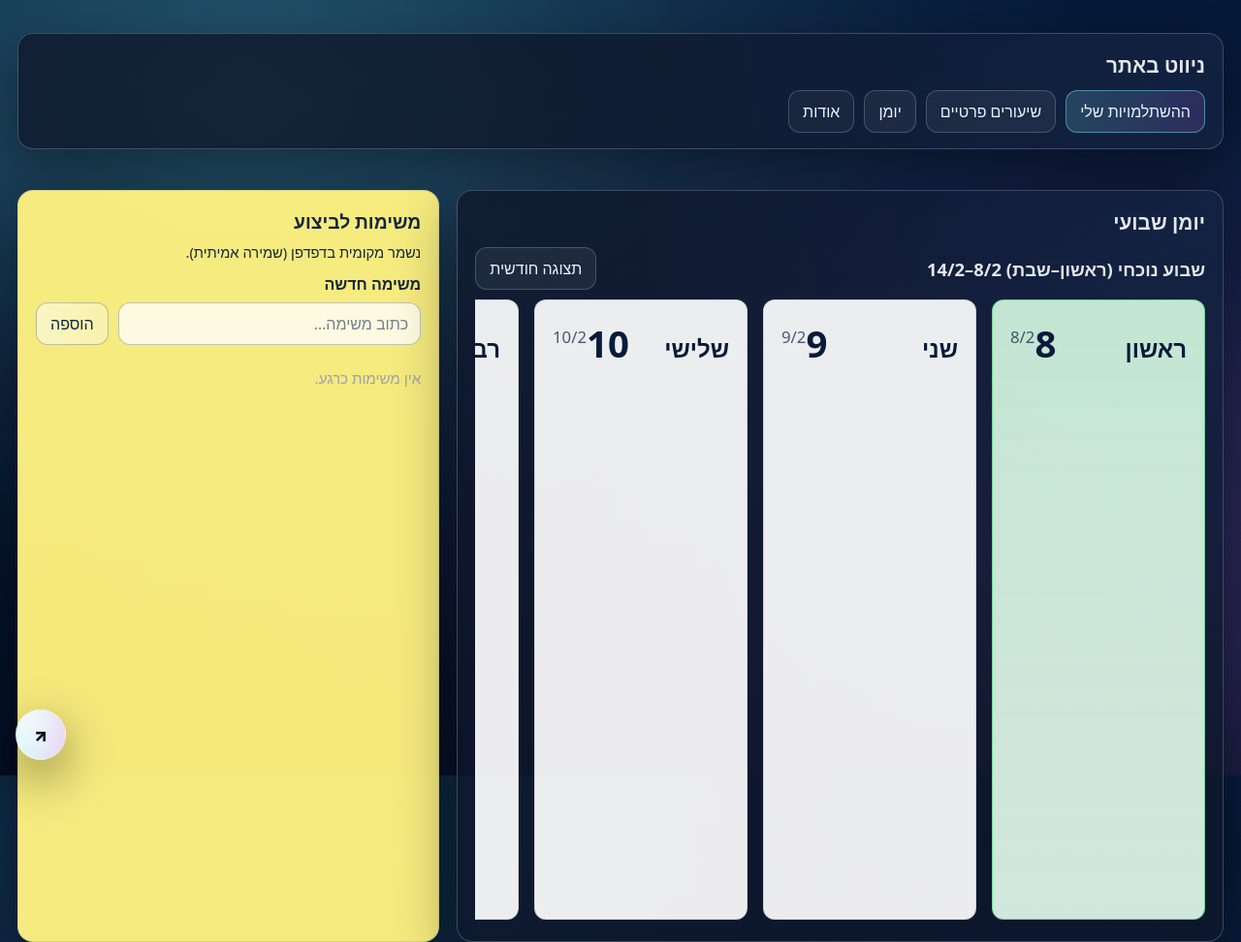
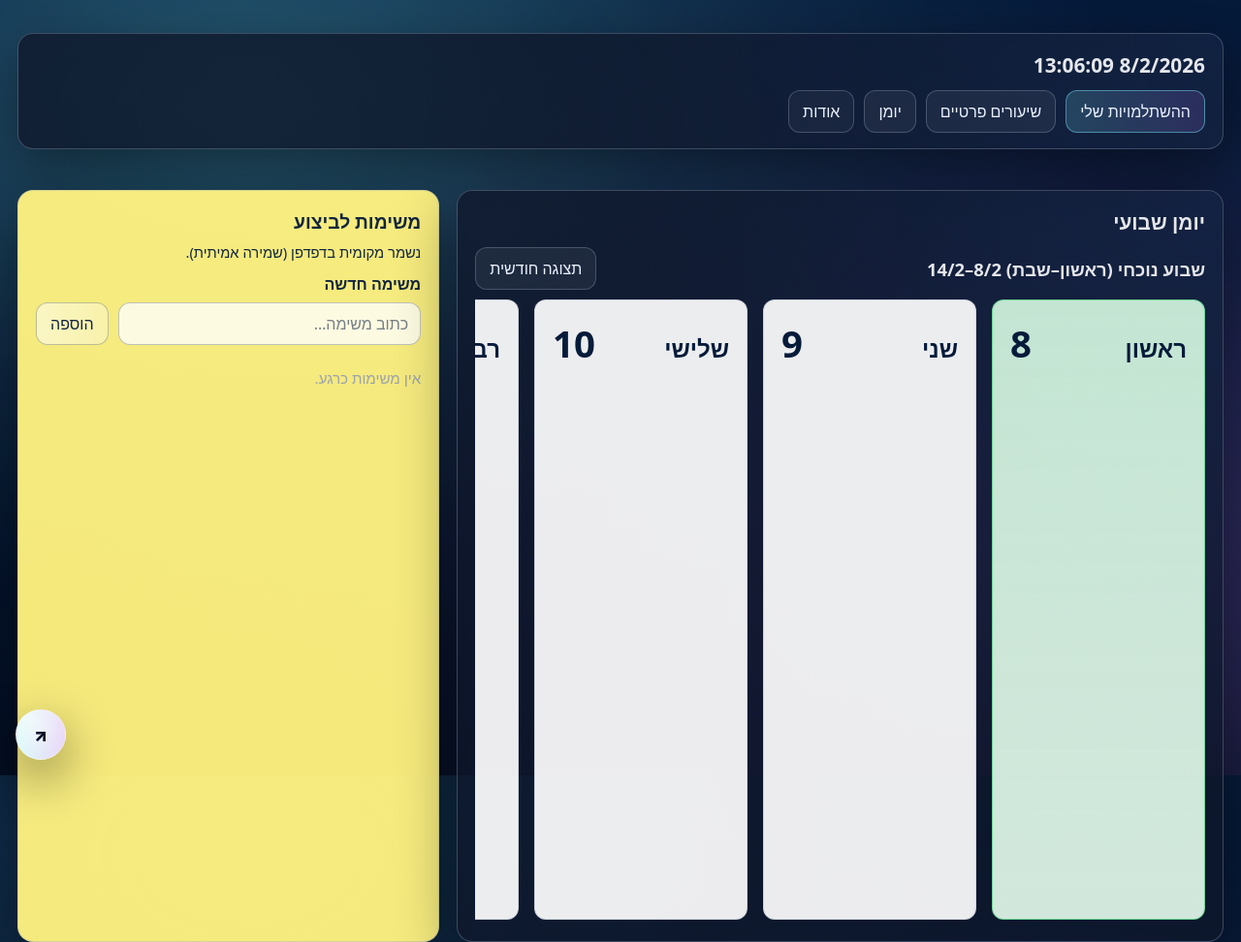
Before and after one commit to yanivmizrachiy/sefer1, a plain HTML site: page אתר/index.html in a window 1280 px wide. Shown: the top 972 px of the page at 97% size. Drawn offline with Linux system fonts and the light colour scheme.

Commit message:
עדכון: תאריך+שעה חיים בכותרת + הסרת תאריך כפול בשבועי + כללים

```diff
--- /dev/null
+++ b/אתר/home-now.js
@@ -0,0 +1,28 @@
+(() => {
+  const el = document.getElementById('homeNow');
+  if (!el) return;
+
+  const pad2 = (n) => String(n).padStart(2, '0');
+
+  const formatNow = (d) => {
+    const day = d.getDate();
+    const month = d.getMonth() + 1;
+    const year = d.getFullYear();
+    const hh = pad2(d.getHours());
+    const mm = pad2(d.getMinutes());
+    const ss = pad2(d.getSeconds());
+
+    return `${day}/${month}/${year} ${hh}:${mm}:${ss}`;
+  };
+
+  const render = () => {
+    el.textContent = formatNow(new Date());
+  };
+
+  render();
+  setInterval(render, 1000);
+
+  document.addEventListener('visibilitychange', () => {
+    if (!document.hidden) render();
+  });
+})();
--- a/אתר/index.html
+++ b/אתר/index.html
@@ -9,8 +9,8 @@
     <meta name="color-scheme" content="dark" />
     <meta name="theme-color" content="#061b3a" />
 
-    <title>האתר של יניב רז</title>
-    <meta name="description" content="האתר של יניב רז" />
+    <title>sefer1</title>
+    <meta name="description" content="sefer1" />
 
     <link rel="stylesheet" href="./styles.css?v=1" />
   </head>
@@ -54,7 +54,7 @@
     <main class="wrap">
       <div class="home-grid">
         <div class="card home-grid__full">
-          <h2 class="card__title">ניווט באתר</h2>
+          <h2 class="card__title" id="homeNow" aria-live="polite"></h2>
           <div class="card__actions">
             <a class="btn btn--primary" href="./hishtalmut.html">ההשתלמויות שלי</a>
             <a class="btn" href="./שיעורים-פרטיים.html">שיעורים פרטיים</a>
@@ -112,5 +112,6 @@
 
     <script defer src="./week-journal.js?v=1"></script>
     <script defer src="./todo.js?v=1"></script>
+    <script defer src="./home-now.js?v=1"></script>
   </body>
 </html>
--- a/אתר/week-journal.js
+++ b/אתר/week-journal.js
@@ -73,14 +73,9 @@
       day.className = 'week__day';
       day.textContent = String(d.getDate());
 
-      const isoSmall = document.createElement('div');
-      isoSmall.className = 'week__iso';
-      isoSmall.textContent = toDayMonth(d);
-
       top.appendChild(name);
       top.appendChild(day);
       a.appendChild(top);
-      a.appendChild(isoSmall);
 
       rowEl.appendChild(a);
     }
```
Also changed, not shown: כללים.md (+9 -1 lines).
